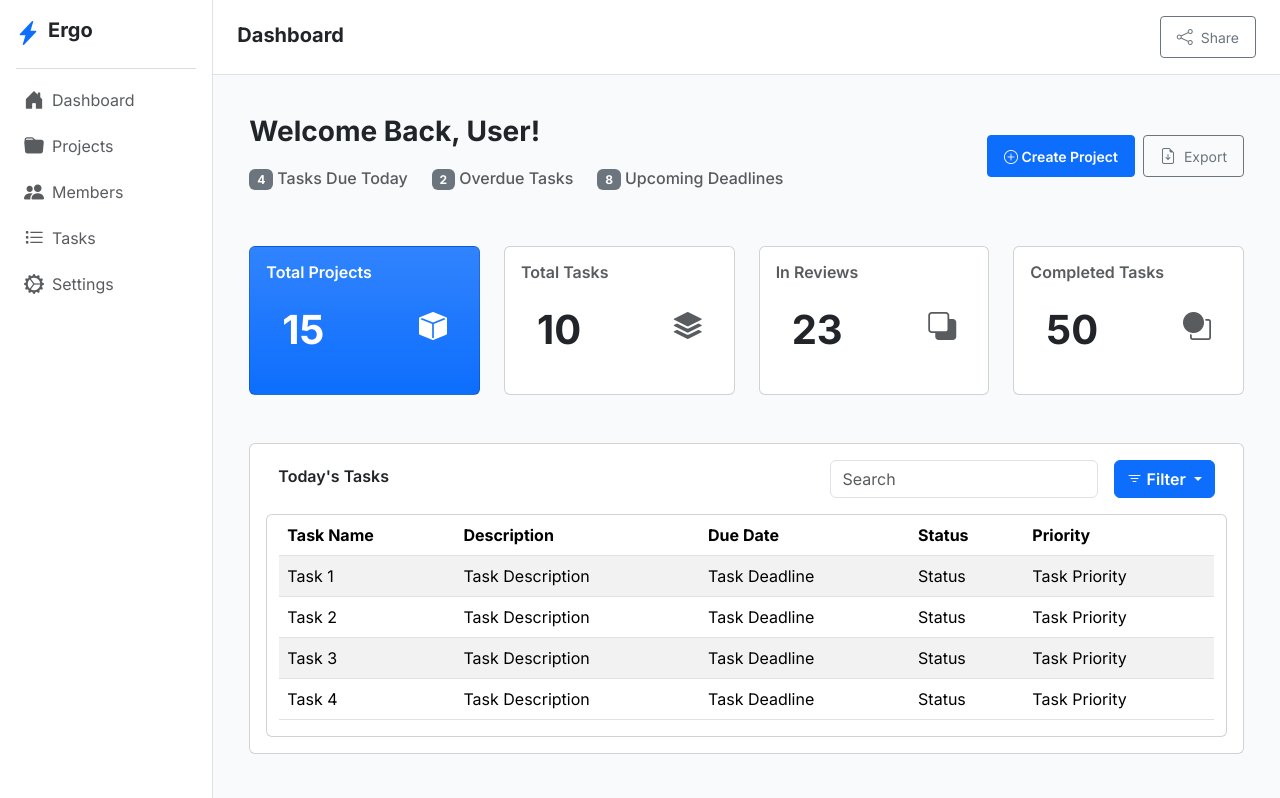
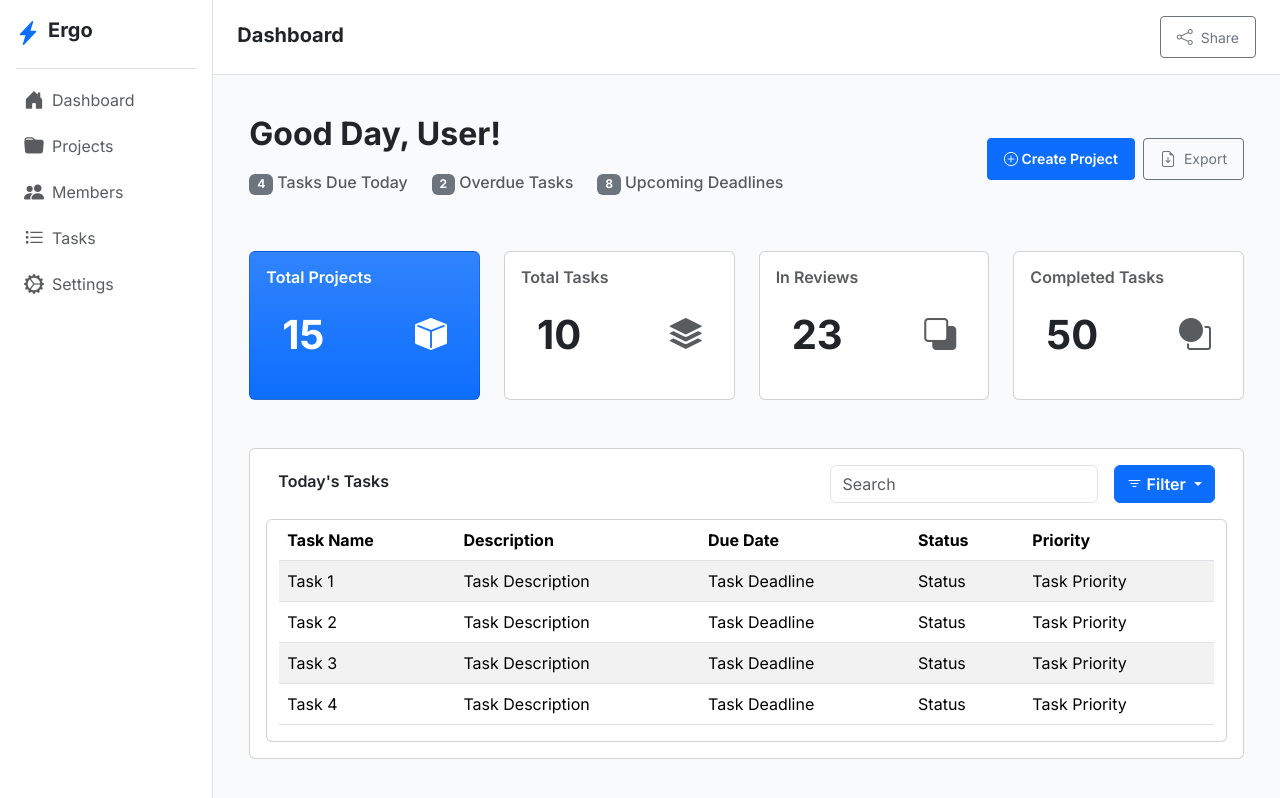
Before and after one commit to rocksoncodes/Ergo-Project-Manager, an Angular app in the folder ergo_frontend/: page /home/dashboard in a window 1280 px wide. Built offline with nearby package versions, Linux system fonts and the light colour scheme.

Commit message:
feat(Dashboard): UI improvements

```diff
--- a/ergo_frontend/src/app/features/home/components/dashboard/dashboard.html
+++ b/ergo_frontend/src/app/features/home/components/dashboard/dashboard.html
@@ -4,7 +4,7 @@
 		<div class="d-flex justify-content-between align-items-center mb-lg-5">
 			<!--::begin Welcome message and summary statistics -->
 			<div class="d-flex flex-column gap-3">
-				<h3 class="fw-bold mb-1">Welcome Back, User!</h3>
+				<h2 class="fw-bold mb-1">Good Day, User!</h2>
 				<div class="d-flex gap-4 small text-muted">
 					<h6>
 						<strong class="badge text-bg-secondary text-white fw-bold">4</strong>
@@ -43,7 +43,7 @@
 					<h6 class="card-title fw-semibold">Total Projects</h6>
 					<div class="d-flex card-body justify-content-between">
 						<h1 class="fw-bold">15</h1>
-						<i class="bi bi-box-fill fs-3"></i>
+						<i class="bi bi-box-fill fs-2"></i>
 					</div>
 				</div>
 			</div>
@@ -55,7 +55,7 @@
 					<h6 class="card-title text-muted fw-semibold">Total Tasks</h6>
 					<div class="d-flex card-body justify-content-between">
 						<h1 class="fw-bold">10</h1>
-						<i class="bi bi-stack fs-3 text-muted"></i>
+						<i class="bi bi-stack fs-2 text-muted"></i>
 					</div>
 				</div>
 			</div>
@@ -67,7 +67,7 @@
 					<h6 class="card-title text-muted fw-semibold">In Reviews</h6>
 					<div class="d-flex card-body justify-content-between">
 						<h1 class="fw-bold">23</h1>
-						<i class="bi bi-back fs-3 text-muted"></i>
+						<i class="bi bi-back fs-2 text-muted"></i>
 					</div>
 				</div>
 			</div>
@@ -79,7 +79,7 @@
 					<h6 class="card-title text-muted fw-semibold">Completed Tasks</h6>
 					<div class="d-flex card-body justify-content-between">
 						<h1 class="fw-bold">50</h1>
-						<i class="bi bi-circle-square fs-3 text-muted"></i>
+						<i class="bi bi-circle-square fs-2 text-muted"></i>
 					</div>
 				</div>
 			</div>
```
